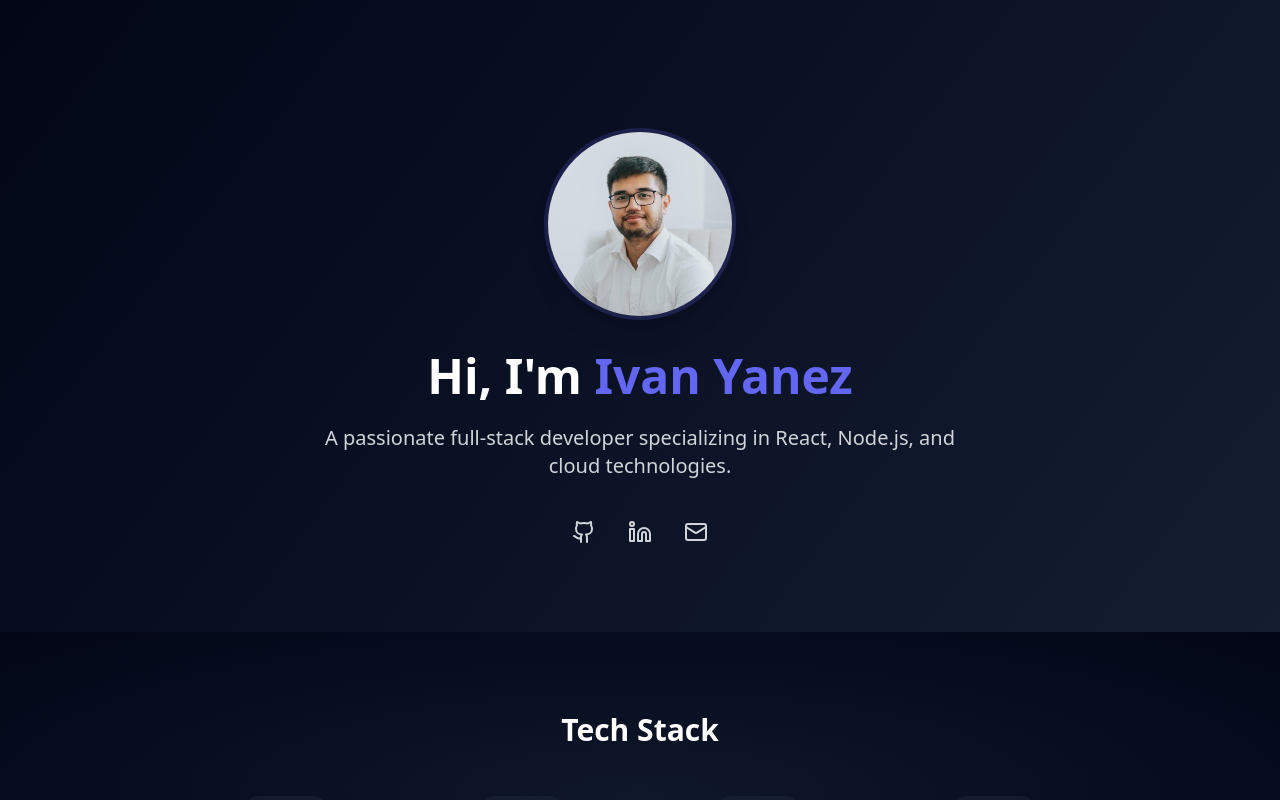
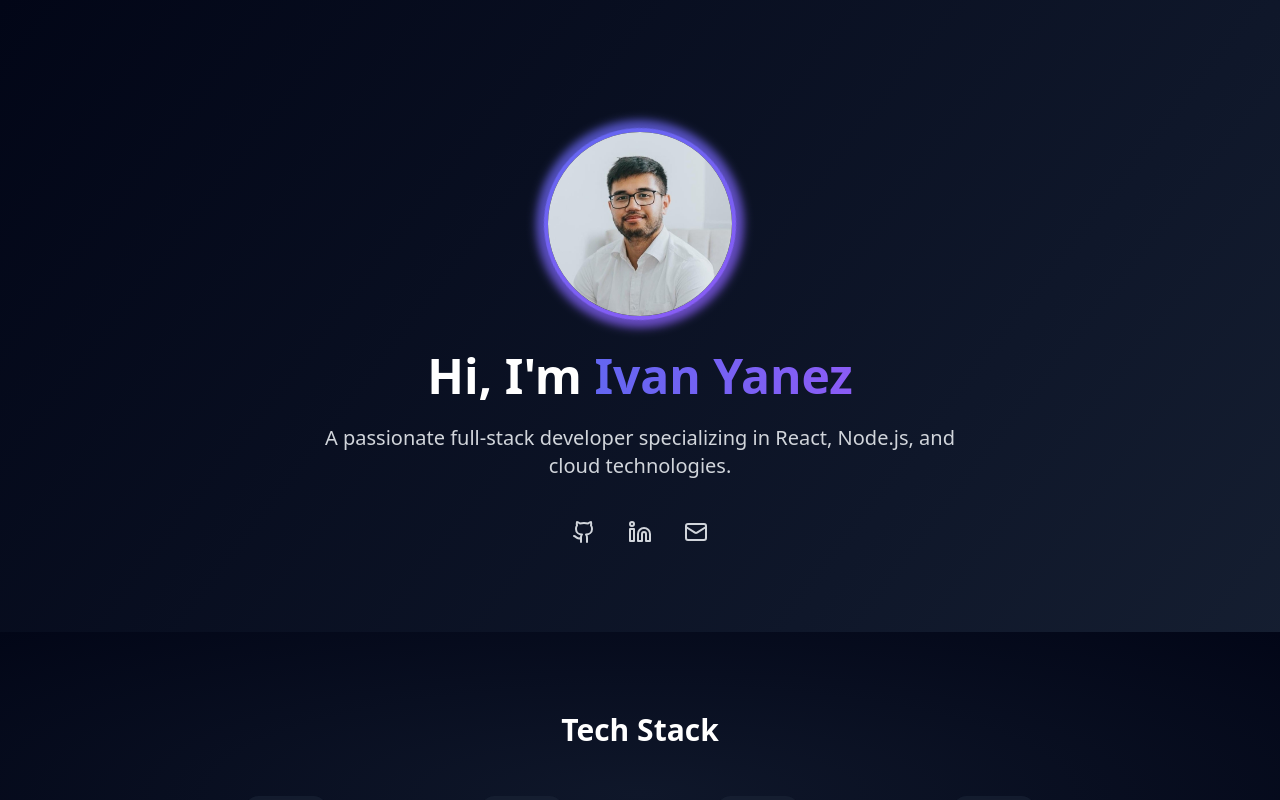
Before and after one commit to ivanyanez27/react-website, a React (Vite) app: page / in a window 1280 px wide. Shown: the top 800 px of the page. Built offline with nearby package versions, Linux system fonts and the light colour scheme.

Commit message:
Add more styling

```diff
--- a/src/App.tsx
+++ b/src/App.tsx
@@ -1,8 +1,7 @@
-import React from 'react';
 import { motion } from 'framer-motion';
 import { Github, Linkedin, Mail, ExternalLink, Code } from 'lucide-react';
 import Section from './components/Section';
-import profilePicture from '../public/mypicture.jpg'
+import profilePicture from '../public/mypicture.jpg';
 
 function App() {
   const fadeInUp = {
@@ -33,6 +32,38 @@ function App() {
         stiffness: 400,
       },
     },
+  };
+
+  const nameAnimation = {
+    initial: {
+      backgroundSize: "200% 200%",
+      backgroundPosition: "left center"
+    },
+    hover: {
+      backgroundSize: "200% 200%",
+      backgroundPosition: "right center",
+      scale: 1.05,
+      transition: {
+        duration: 0.4,
+        ease: "easeInOut"
+      }
+    }
+  };
+
+  const borderAnimation = {
+    initial: {
+      background: "linear-gradient(0deg, #6366f1, #8b5cf6)",
+      rotate: 0
+    },
+    animate: {
+      background: ["linear-gradient(0deg, #6366f1, #8b5cf6)", "linear-gradient(360deg, #6366f1, #8b5cf6)"],
+      rotate: 360,
+      transition: {
+        duration: 8,
+        repeat: Infinity,
+        ease: "linear"
+      }
+    }
   };
 
   const technologies = [
@@ -66,18 +97,45 @@ function App() {
           <motion.div
             initial={{ opacity: 0, scale: 0.5 }}
             animate={{ opacity: 1, scale: 1 }}
+            whileHover={{ scale: 1.05 }}
             transition={{ duration: 0.5 }}
-            className="w-48 h-48 mx-auto mb-8 rounded-full overflow-hidden border-4 border-primary/20 shadow-xl"
+            className="relative w-48 h-48 mx-auto mb-8 group"
           >
-            <img
-              src={profilePicture}
-              alt="Profile picture"
-              className="w-full h-full object-cover"
+            <motion.div
+              initial="initial"
+              animate="animate"
+              variants={borderAnimation}
+              className="absolute -inset-2 rounded-full opacity-75 group-hover:opacity-100 blur-sm transition-opacity duration-500"
             />
+            <motion.div
+              initial="initial"
+              animate="animate"
+              variants={borderAnimation}
+              className="absolute inset-0 rounded-full"
+            />
+            <motion.div
+              className="absolute inset-1 rounded-full overflow-hidden bg-dark-950"
+              whileHover={{ scale: 1.02 }}
+              transition={{ duration: 0.3 }}
+            >
+              <img
+                src={profilePicture}
+                alt="Profile picture"
+                className="w-full h-full object-cover transform transition-transform duration-500 group-hover:scale-110"
+              />
+            </motion.div>
           </motion.div>
 
           <h1 className="text-3xl xs:text-4xl sm:text-5xl font-bold text-white mb-4 md:mb-6 leading-tight text-center">
-            Hi, I'm <span className="text-primary">Ivan Yanez</span>
+            Hi, I'm{" "}
+            <motion.span
+              initial="initial"
+              whileHover="hover"
+              variants={nameAnimation}
+              className="inline-block bg-gradient-to-r from-primary via-secondary to-primary bg-clip-text text-transparent cursor-pointer"
+            >
+              Ivan Yanez
+            </motion.span>
           </h1>
           <p className="text-base xs:text-lg sm:text-xl text-gray-300 mb-6 md:mb-8 max-w-2xl mx-auto text-center">
             A passionate full-stack developer specializing in React, Node.js, and cloud technologies.
```
